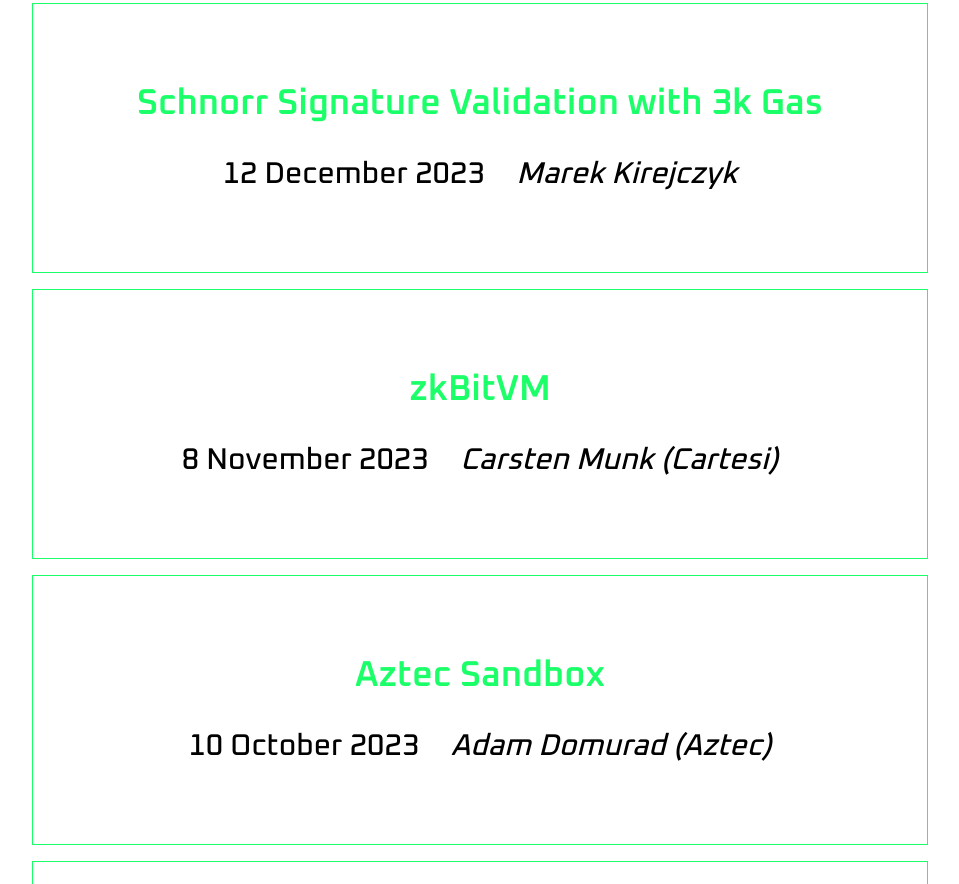
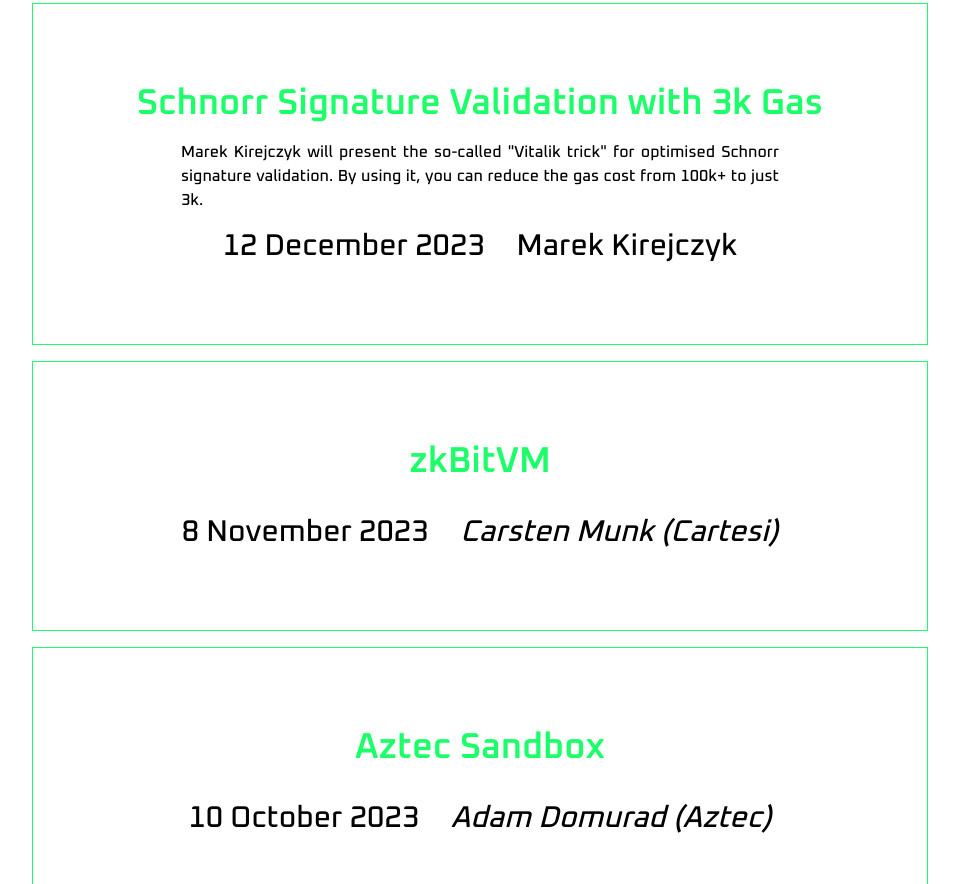
Before and after one commit to zkWarsaw/zkwarsaw-website, a website: page public/index.html in a window 1280 px wide. Shown: the part 1147-2031 px from the top of the page, without its empty margins (160-1119 px from the left). Drawn offline with nearby package versions, Linux system fonts and the light colour scheme; files that its build step writes are made by us from their sources; a web font is replaced by a local one.

Commit message:
add desc to meetup 11

```diff
--- a/public/index.html
+++ b/public/index.html
@@ -269,10 +269,20 @@
                         class="w-full max-w-4xl mx-auto py-10 md:py-14 lg:py-20 px-5 text-center transition-all ease-linear border border-[#1BFF68]"
                     >
                         <h1
-                            class="text-2xl md:text-3xl lg:text-4xl text-brand-green font-semibold mb-8"
+                            class="text-2xl md:text-3xl lg:text-4xl text-brand-green font-semibold mb-4"
                         >
                             Schnorr Signature Validation with 3k Gas
                         </h1>
+                        <div
+                            class="flex justify-center mb-4 px-8 md:px-16 lg:px-32 font-medium text-justify break-keep"
+                        >
+                            <p>
+                                Marek Kirejczyk will present the so-called
+                                "Vitalik trick" for optimised Schnorr signature
+                                validation. By using it, you can reduce the gas
+                                cost from 100k+ to just 3k.
+                            </p>
+                        </div>
                         <div class="flex flex-row justify-center">
                             <p
                                 class="inline-block text-2xl lg:text-3xl font-medium px-4"
@@ -280,7 +290,7 @@
                                 12 December 2023
                             </p>
                             <p
-                                class="inline-block text-2xl lg:text-3xl font-medium px-4 italic"
+                                class="inline-block text-2xl lg:text-3xl font-medium px-4"
                             >
                                 Marek Kirejczyk
                             </p>
```
